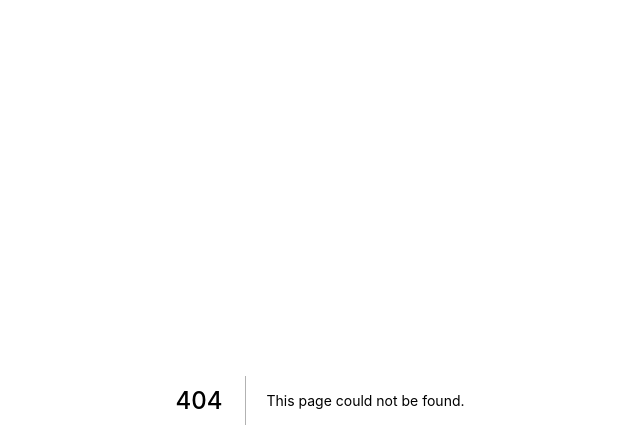
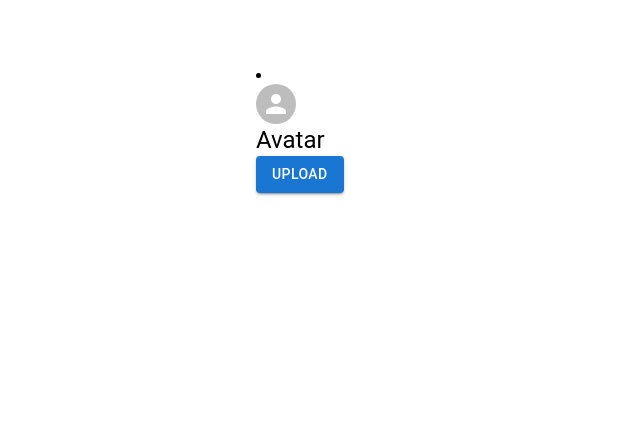
Before and after one commit to OleksiiPro1/next-js-all, a Next.js app: page /avatar in a window 1280 px wide. Before the commit this address had no page. Shown: the top 448 px of the page, without its empty margins (320-960 px from the left). Built offline with nearby package versions, Linux system fonts and the light colour scheme.

Commit message:
avatar, forms

```diff
--- a/pages/AnimationCircle.js
+++ b/pages/AnimationCircle.js
@@ -1,6 +1,7 @@
 import React, { useEffect, useState } from 'react';
 import { Cell, Pie, PieChart, Sector } from 'recharts';
 
+// https://recharts.org/en-US/examples/PieChartWithPaddingAngle
 const data = [{ name: 'Group A', value: 100 }];
 
 export default function MenuCircleProgress(props) {
--- /dev/null
+++ b/pages/avatar/index.js
@@ -0,0 +1,63 @@
+import { Avatar, Box, Button, Paper, Stack, Typography } from '@mui/material';
+import Item from 'antd/lib/list/Item';
+import { useState } from 'react';
+
+export default function AvatarPage() {
+  const [avatar, setAvatar] = useState({
+    file: null,
+    fileURL: null,
+  });
+
+  const clickHandler = (event) => {
+    const file = event.target.files[0];
+    setAvatar({
+      file: file,
+      fileURL: URL.createObjectURL(file),
+    });
+  };
+
+  return (
+    <Box sx={{ mt: 8, ml: '45%' }}>
+      <Item>
+        <Box
+          component="div"
+          sx={{
+            display: 'inline',
+          }}
+        >
+          <Avatar
+            className="inactive"
+            src={avatar.fileURL ? avatar.fileURL : ''}
+            alt={avatar.file ? avatar.file.name : 'no-image'}
+          />
+        </Box>
+        <Box
+          component="div"
+          sx={{
+            display: 'inline',
+          }}
+        >
+          <Typography variant="h5">Avatar</Typography>
+
+          <Stack direction="row" alignItems="center" spacing={2}>
+            <Button
+              component="label"
+              type={'submit'}
+              variant={'contained'}
+              color={'primary'}
+            >
+              Upload
+              <input
+                hidden
+                accept="image/*"
+                multiple={false}
+                type="file"
+                onChange={clickHandler}
+              />
+            </Button>
+          </Stack>
+        </Box>
+      </Item>
+    </Box>
+  );
+}
```
Also changed, not shown: pages/SignUpForm.js (+42 -2 lines), pages/index.js (+3 -17 lines).
